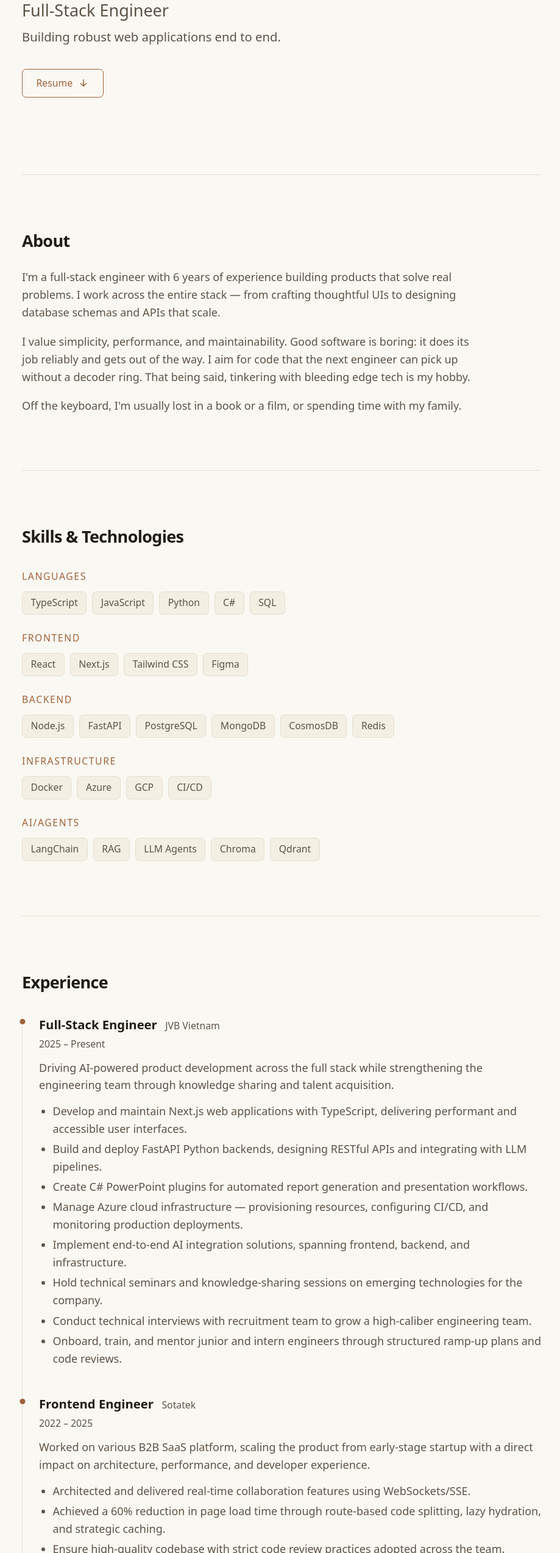
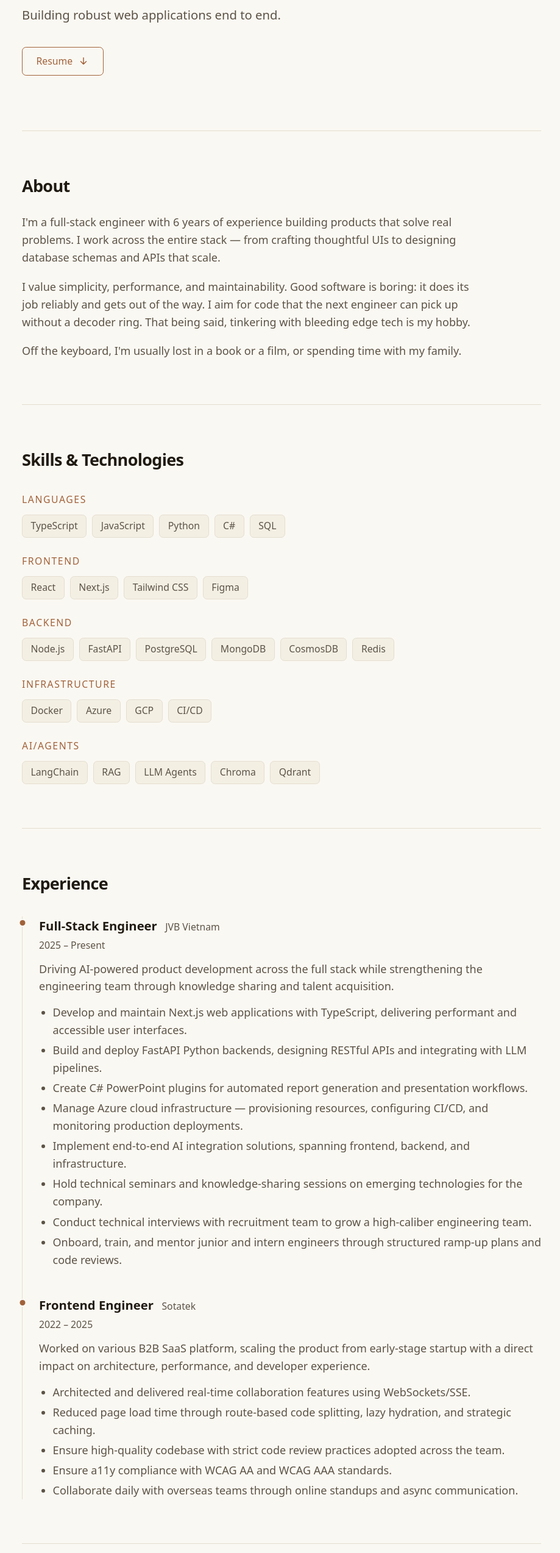
Before and after one commit to hanumanman/resume, a React (Vite) app: page / in a window 1280 px wide. Shown: the part 253-2800 px from the top of the page at 61% size, without its empty margins (178-1097 px from the left). Built offline with nearby package versions, Linux system fonts and the light colour scheme.

Commit message:
chore: polish

```diff
--- a/src/components/AboutSection.tsx
+++ b/src/components/AboutSection.tsx
@@ -6,7 +6,7 @@ export function AboutSection({ paragraphs }: Props) {
   return (
     <section
       id="about"
-      className="no-print scroll-mt-16 border-b border-[var(--border)] py-16 md:py-20"
+      className="no-print scroll-mt-16 border-b border-[var(--border)] py-12 md:py-16"
     >
       <h2 className="mb-6 text-2xl font-semibold tracking-tight">
         <a
--- a/src/components/CertificatesSection.tsx
+++ b/src/components/CertificatesSection.tsx
@@ -8,7 +8,7 @@ export function CertificatesSection({ certificates }: Props) {
   return (
     <section
       id="certificates"
-      className="scroll-mt-16 border-b border-[var(--border)] py-16 md:py-20"
+      className="scroll-mt-16 border-b border-[var(--border)] py-12 md:py-16"
     >
       <h2 className="mb-8 text-2xl font-semibold tracking-tight">
         <a
--- a/src/components/EducationSection.tsx
+++ b/src/components/EducationSection.tsx
@@ -8,7 +8,7 @@ export function EducationSection({ education }: Props) {
   return (
     <section
       id="education"
-      className="scroll-mt-16 border-b border-[var(--border)] py-16 md:py-20"
+      className="scroll-mt-16 border-b border-[var(--border)] py-12 md:py-16"
     >
       <h2 className="mb-8 text-2xl font-semibold tracking-tight">
         <a
--- a/src/components/ExperienceSection.tsx
+++ b/src/components/ExperienceSection.tsx
@@ -8,7 +8,7 @@ export function ExperienceSection({ experience }: Props) {
   return (
     <section
       id="experience"
-      className="scroll-mt-16 border-b border-[var(--border)] py-16 md:py-20"
+      className="scroll-mt-16 border-b border-[var(--border)] py-12 md:py-16"
     >
       <h2 className="mb-8 text-2xl font-semibold tracking-tight">
         <a
--- a/src/components/Footer.tsx
+++ b/src/components/Footer.tsx
@@ -6,7 +6,7 @@ interface Props {
 
 export function Footer({ profile }: Props) {
   return (
-    <footer id="contact" className="scroll-mt-16 py-16 md:py-20">
+    <footer id="contact" className="scroll-mt-16 py-12 md:py-16">
       <h2 className="mb-6 text-2xl font-semibold tracking-tight">
         <a
           href="#contact"
--- a/src/components/HeroSection.tsx
+++ b/src/components/HeroSection.tsx
@@ -8,7 +8,7 @@ export function HeroSection({ profile }: Props) {
   return (
     <section
       id="hero"
-      className="scroll-mt-16 border-b border-[var(--border)] py-20 md:py-28"
+      className="scroll-mt-16 border-b border-[var(--border)] py-16 md:py-20"
     >
       <p className="mb-4 text-sm font-medium tracking-widest text-[var(--accent)] uppercase">
         {profile.location}
--- a/src/components/ProjectsSection.tsx
+++ b/src/components/ProjectsSection.tsx
@@ -8,7 +8,7 @@ export function ProjectsSection({ projects }: Props) {
   return (
     <section
       id="projects"
-      className="scroll-mt-16 border-b border-[var(--border)] py-16 md:py-20"
+      className="scroll-mt-16 border-b border-[var(--border)] py-12 md:py-16"
     >
       <h2 className="mb-8 text-2xl font-semibold tracking-tight">
         <a
--- a/src/components/SkillsSection.tsx
+++ b/src/components/SkillsSection.tsx
@@ -10,7 +10,7 @@ export function SkillsSection({ skills }: Props) {
   return (
     <section
       id="skills"
-      className="scroll-mt-16 border-b border-[var(--border)] py-16 md:py-20"
+      className="scroll-mt-16 border-b border-[var(--border)] py-12 md:py-16"
     >
       <h2 className="mb-8 text-2xl font-semibold tracking-tight">
         <a
--- a/src/data/profile.ts
+++ b/src/data/profile.ts
@@ -125,9 +125,10 @@ export const data: PortfolioData = {
         "Worked on various B2B SaaS platform, scaling the product from early-stage startup  with a direct impact on architecture, performance, and developer experience.",
       responsibility: [
         "Architected and delivered real-time collaboration features using WebSockets/SSE.",
-        "Achieved a 60% reduction in page load time through route-based code splitting, lazy hydration, and strategic caching.",
+        "Reduced page load time through route-based code splitting, lazy hydration, and strategic caching.",
         "Ensure high-quality codebase with strict code review practices adopted across the team.",
-        "Ensure a11y compliance with WCAG AA and WCAG AAA standards."
+        "Ensure a11y compliance with WCAG AA and WCAG AAA standards.",
+        "Collaborate daily with overseas teams through online standups and async communication."
       ]
     }
   ],
```
